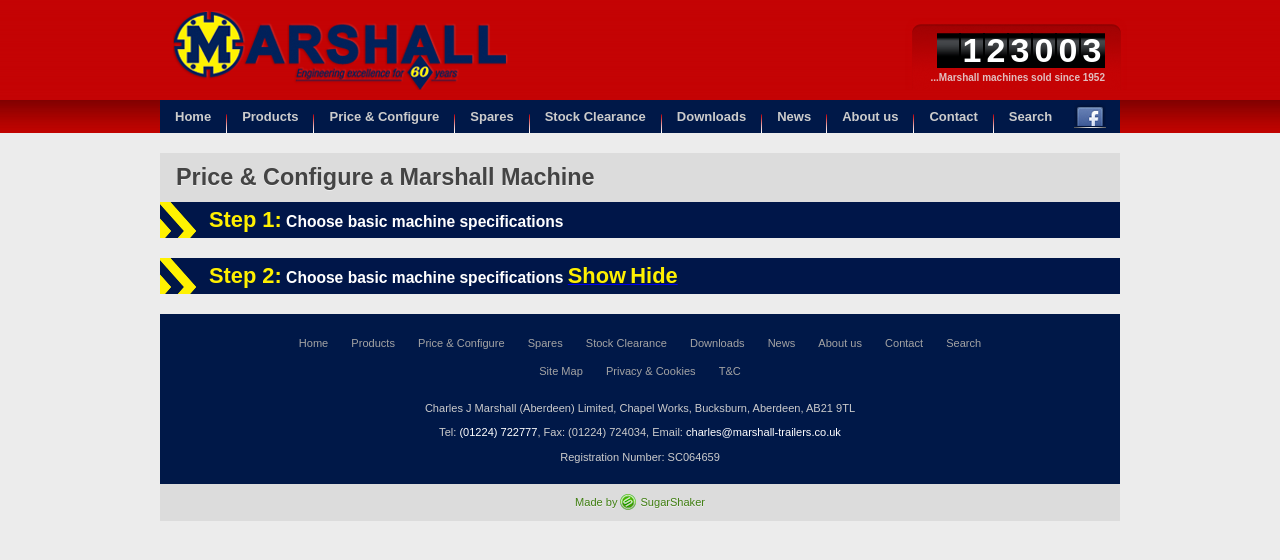
After one commit to Gunzalez/marshall, a PHP site: page /configure-machine.php in a window 1280 px wide. The commit adds this page. Shown: the top 560 px of the page. Run offline with PHP 8.4, Linux system fonts and the light colour scheme; some libraries are stand-ins or nearby versions.

Commit message:
Adds in new Price & Configure page

```diff
--- /dev/null
+++ b/configure-machine.php
@@ -0,0 +1,78 @@
+<!DOCTYPE html>
+<html>
+<head>
+    <meta charset="utf-8">
+    <title>Marshall Trailers</title>
+
+    <link rel="icon" href="images/favicon.ico" type="image/x-icon" />
+    <meta name="viewport" content="width=device-width, initial-scale=1.0, maximum-scale=1.0, user-scalable=no" />
+    <link href="//maxcdn.bootstrapcdn.com/font-awesome/4.1.0/css/font-awesome.min.css" rel="stylesheet">
+    <link rel="stylesheet" type="text/css" href="js/plugins/fancybox/source/jquery.fancybox.css?v=2.1.5" media="screen" />
+
+    <link rel="stylesheet" type="text/css" href="css/marshall.css">
+    <script src="js/modernizr-2.6.1.min.js"></script>
+</head>
+<body>
+
+    <div class="page">
+        <?php include_once('includes/header.php'); ?>
+
+
+        <form id="config_machine" name="config_machine" class="validator" action="/configure_pdf.php" method="post" novalidate="novalidate">
+        <div class="content full-width">
+            <div class="main">
+
+                    <div class="container">
+
+                        <div class="main-heading">
+                            <h2>Price & Configure a Marshall Machine</h2>
+                        </div>
+
+                        <div class="mainbox">
+                            <h3 class="step">
+                                <span>Step 1:</span>
+                                Choose basic machine specifications
+                            </h3>
+                            <div class="body">
+
+                            </div>
+                        </div>
+
+                        <div class="mainbox">
+                            <h3 class="step">
+                                <span>Step 2:</span>
+                                Choose basic machine specifications
+                                <a href="#">
+                                    <span class="show">Show</span>
+                                    <span class="hide">Hide</span>
+                                </a>
+                            </h3>
+                            <div class="body">
+
+                            </div>
+                        </div>
+
+
+
+
+
+                    </div>
+
+
+            </div>
+
+        </div>
+        </form>
+
+        <?php include_once('includes/footer.php'); ?>
+        <div id="mobile-nav"></div>
+    </div>
+
+    <script src="js/jquery-1.9.1.min.js"></script>
+    <script src="js/plugins/bxslider/jquery.bxslider.js"></script>
+    <script src="js/plugins/jqmodal/jqModal.js"></script>
+    <script type="text/javascript" src="js/plugins/fancybox/source/jquery.fancybox.js?v=2.1.5"></script>
+    <script src="js/utilities.js"></script>
+    <script src="js/marshall.js"></script>
+</body>
+</html>
--- a/css/marshall.css
+++ b/css/marshall.css
@@ -22,7 +22,8 @@
 h1, h2, h3, h4, h5 { margin: 0; padding: 0; line-height: 140%; }
 input, select { -webkit-appearance: none; border-radius: 0; }
 * { outline: none; }
-p { line-height: 140%;  margin: 0; padding: 0; -webkit-font-smoothing: antialiased; }
+p { line-height: 140%;  margin: 0; padding: 0; -webkit-font-smoothing: antialiased;
+    text-shadow: 0px 1px 0px rgba(255,255,255,0.5); }
 img { border: none; display: block; }
 
 
@@ -379,6 +380,12 @@
     float: left;
 }
 
+.content.full-width .main {
+    margin-right: 0;
+    width: 100%;
+    float: none;
+}
+
 .content:after {
     content: "";
     display: table;
@@ -387,6 +394,10 @@
 
 .main .container {
     margin-right: 246px;
+}
+
+.content.full-width .main .container {
+    margin-right: 0;
 }
 
 .mainbox {
@@ -403,6 +414,7 @@
     font-size: 1.3em;
     line-height: 110%;
     padding-bottom: 5px;
+    text-shadow: 0px 1px 0px rgba(255,255,255,0.5);
 }
 
 
@@ -451,6 +463,7 @@
     color: #217cc9;
     text-decoration: none;
     display: inline;
+    text-shadow: 0px 1px 0px rgba(255,255,255,0.5);
 }
 
 .sidebox.news ul li a:hover {
@@ -510,13 +523,23 @@
 /* homepage hero heading */
 /* ================================================ */
 .main-heading {
+    background: #dcdcdc;
+    color: #444;
     padding: 8px 16px;
+    text-shadow: 0px 1px 0px rgba(255,255,255,0.5);
+}
+
+.main-heading h2 {
+    font-size: 1.8em;
+}
+
+.main-heading.hero {
     background: url("../images/home_title_grad.png") top right repeat-y #001649;
 }
 
-.main-heading h2 {
+.main-heading.hero h2 {
     color: #fff000;
-    font-size: 1.8em;
+    text-shadow: 0px -1px 0px rgba(0,0,0,.5);
 }
 
 .main-heading p {
@@ -558,6 +581,7 @@
 .carousel .copy p {
     padding-right: 90px;
     padding-bottom: 5px;
+    text-shadow: 0px 1px 0px rgba(255,255,255,0.5);
 }
 
 .carousel .copy .big-link {
@@ -721,6 +745,7 @@
 .news-items ol li .detail a {
     color: #217cc9;
     text-decoration: none;
+    text-shadow: 0px 1px 0px rgba(255,255,255,0.5);
 }
 
 .news-items ol li .detail a:hover {
@@ -754,8 +779,26 @@
 .news-detail p {
     padding-bottom: 10px;
 }
+/* -- */
 
 
+
+
+/* Price & Configure styles */
+/* ================================================ */
+#config_machine .step {
+    background: url("../images/heading-pre.png") top left no-repeat #001649;
+    padding-left: 49px;
+    height: 36px;
+    line-height: 36px;
+    color: #fff;
+    font-size: 1.2em;
+}
+
+#config_machine .step span {
+    color: #fff000;
+    font-size: 1.4em;
+}
 
 
 
@@ -864,6 +907,7 @@
 .footer .address p {
     line-height: 150%;
     padding: 0 15px 8px 15px;
+    text-shadow: none;
 }
 
 .made-by {
--- a/includes/footer.php
+++ b/includes/footer.php
@@ -3,7 +3,7 @@
     <ul class="site">
         <li><a href="index.php" title="Home">Home</a></li>
         <li><a href="/products" title="Products">Products</a></li>
-        <li><a href="/configure-machine" title="Configure a Marshall Machine">Price &amp; Configure</a></li>
+        <li><a href="configure-machine.php" title="Configure a Marshall Machine">Price &amp; Configure</a></li>
         <li><a href="/spares" title="Spares">Spares</a></li>
         <li><a href="/stock-clearance" title="Stock Clearance">Stock Clearance</a></li>
         <li><a href="/downloads" title="Downloads">Downloads</a></li>
--- a/includes/header.php
+++ b/includes/header.php
@@ -118,7 +118,7 @@
                     <li><a href="#" title="Bespoke">Bespoke</a></li>
                 </ul>
             </li>
-            <li><a href="#" title="Configure a Marshall Machine">Price &amp; Configure</a></li>
+            <li><a href="configure-machine.php" title="Configure a Marshall Machine">Price &amp; Configure</a></li>
             <li><a href="#" title="Spares">Spares</a></li>
             <li><a href="#" title="Stock Clearance">Stock Clearance</a></li>
             <li><a href="#" title="Downloads">Downloads</a>
--- a/index.php
+++ b/index.php
@@ -24,7 +24,7 @@
                 <div class="container">
 
 
-                    <div class="main-heading">
+                    <div class="main-heading hero">
                         <h2>Marshall Trailers</h2>
                         <p>Engineering excellence for 60 years</p>
                     </div>
@@ -61,7 +61,7 @@
                     <div class="mainbox configure">
                         <h2>Configure a Marshall Product now</h2>
                         <p>Use our online configuration tool to design and price your ideal Marshall machine.</p>
-                        <a href="#" class="big-link red-link">Price &amp; Configure</a>
+                        <a href="configure-machine.php" class="big-link red-link">Price &amp; Configure</a>
                     </div>
 
                     <div class="mainbox">
--- a/news-detail.php
+++ b/news-detail.php
@@ -42,7 +42,7 @@
                     <div class="mainbox configure">
                         <h2>Configure a Marshall Product now</h2>
                         <p>Use our online configuration tool to design and price your ideal Marshall machine.</p>
-                        <a href="#" class="big-link red-link">Price &amp; Configure</a>
+                        <a href="configure-machine.php" class="big-link red-link">Price &amp; Configure</a>
                     </div>
 
 
@@ -56,7 +56,7 @@
                 <div class="sidebox configure">
                     <h3>Price &amp; Configure</h3>
                     <p>Use our online configuration tool to design and price your ideal Marshall machine.</p>
-                    <a href="#" class="big-link red-link">Price &amp; Configure</a>
+                    <a href="configure-machine.php" class="big-link red-link">Price &amp; Configure</a>
                 </div>
 
                 <div class="sidebox">
```
Also changed, not shown: images/heading-pre.png (added).
